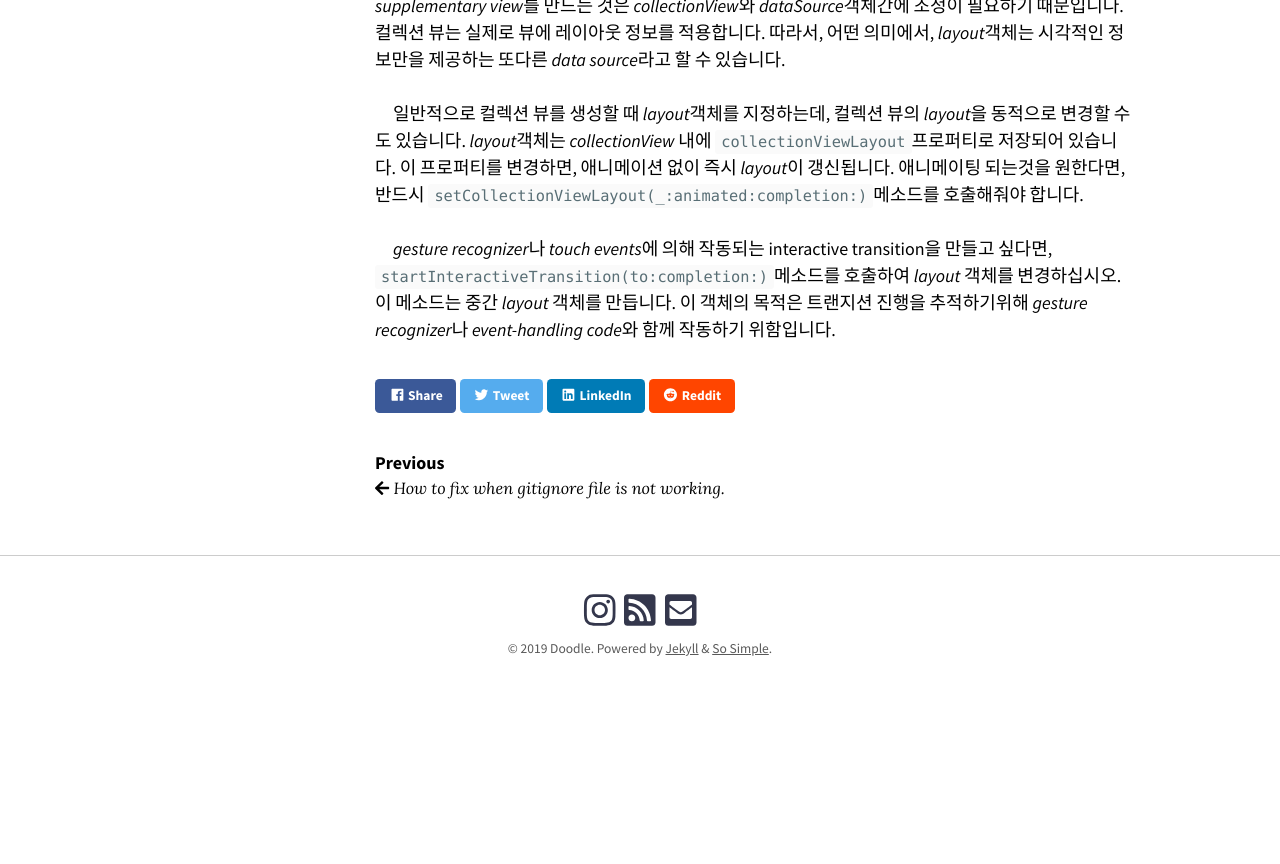
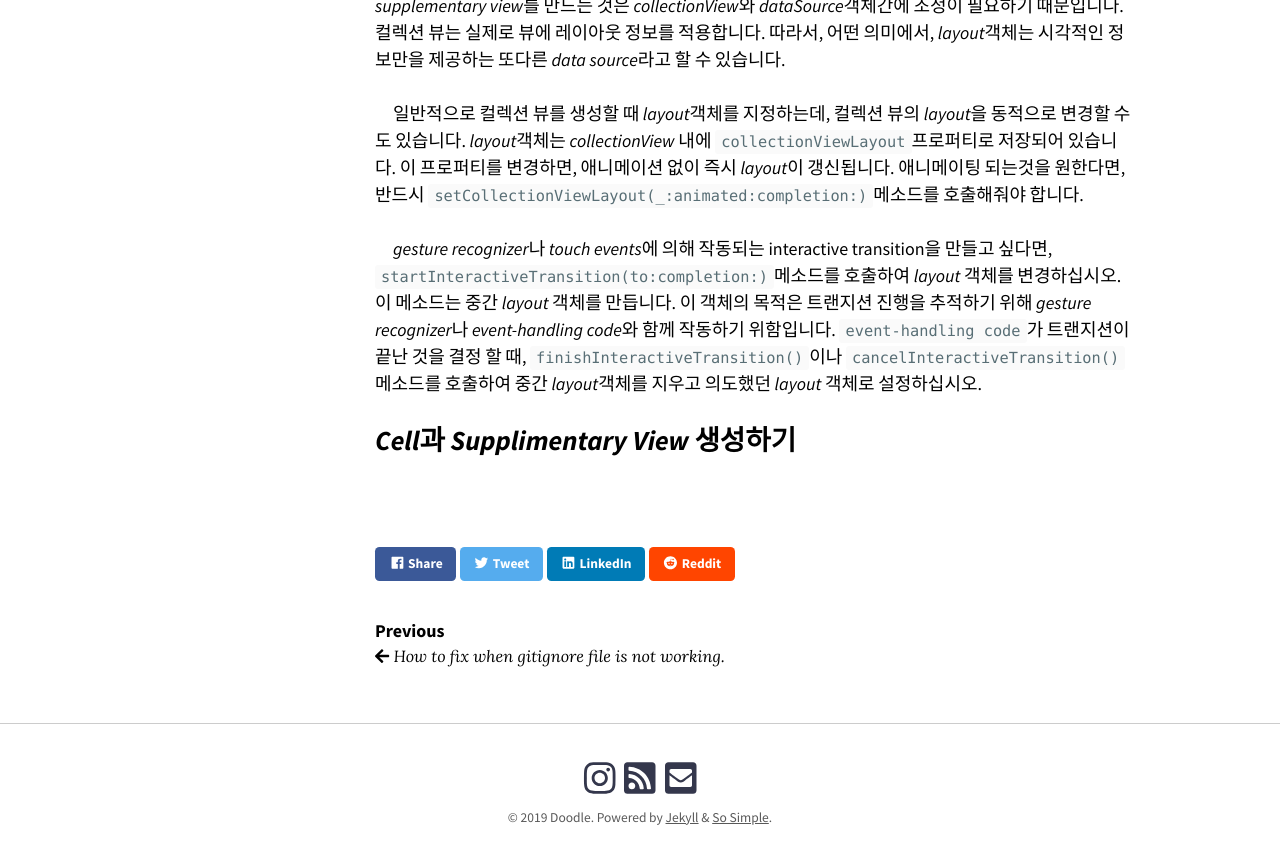
Before and after one commit to Claypark/claypark.github.io, a Jekyll site: the page built from _posts/2019-05-28-UICollectionView.md, in a window 1280 px wide and 900 px high, scrolled down 1800 px. Shown: the top 864 px of the window. Built offline with Jekyll 4.4.1, drawn with Linux system fonts in a browser that asks for light colours; nearby versions of some CDN libraries; comment, search, counter and statistics services are not loaded; before the commit the page ends 2532 px from its top, so only the background shows below that.

Commit message:
Update 2019-05-28-UICollectionView.md

```diff
--- a/_posts/2019-05-28-UICollectionView.md
+++ b/_posts/2019-05-28-UICollectionView.md
@@ -40,4 +40,8 @@ class UICollectionView : UIScrollView
 일반적으로 컬렉션 뷰를 생성할 때 *layout*객체를 지정하는데, 컬렉션 뷰의 *layout*을 동적으로 변경할 수도 있습니다. *layout*객체는 *collectionView* 내에 `collectionViewLayout`프로퍼티로 저장되어 있습니다. 이 프로퍼티를 변경하면, 애니메이션 없이 즉시 *layout*이 갱신됩니다. 애니메이팅 되는것을 원한다면, 반드시 `setCollectionViewLayout(_:animated:completion:)`메소드를 호출해줘야 합니다.
 
 &nbsp;&nbsp;&nbsp;&nbsp;
-*gesture recognizer*나 *touch events*에 의해 작동되는 interactive transition을 만들고 싶다면, `startInteractiveTransition(to:completion:)`메소드를 호출하여 *layout* 객체를 변경하십시오. 이 메소드는 중간 *layout* 객체를 만듭니다. 이 객체의 목적은 트랜지션 진행을 추적하기위해 *gesture recognizer*나 *event-handling code*와 함께 작동하기 위함입니다.
+*gesture recognizer*나 *touch events*에 의해 작동되는 interactive transition을 만들고 싶다면, `startInteractiveTransition(to:completion:)`메소드를 호출하여 *layout* 객체를 변경하십시오. 이 메소드는 중간 *layout* 객체를 만듭니다. 이 객체의 목적은 트랜지션 진행을 추적하기 위해 *gesture recognizer*나 *event-handling code*와 함께 작동하기 위함입니다. `event-handling code`가 트랜지션이 끝난 것을 결정 할 때, `finishInteractiveTransition()`이나 `cancelInteractiveTransition()`메소드를 호출하여 중간 *layout*객체를 지우고 의도했던 *layout* 객체로 설정하십시오.
+
+## *Cell*과 *Supplimentary View* 생성하기
+
+&nbsp;&nbsp;&nbsp;&nbsp;
```
